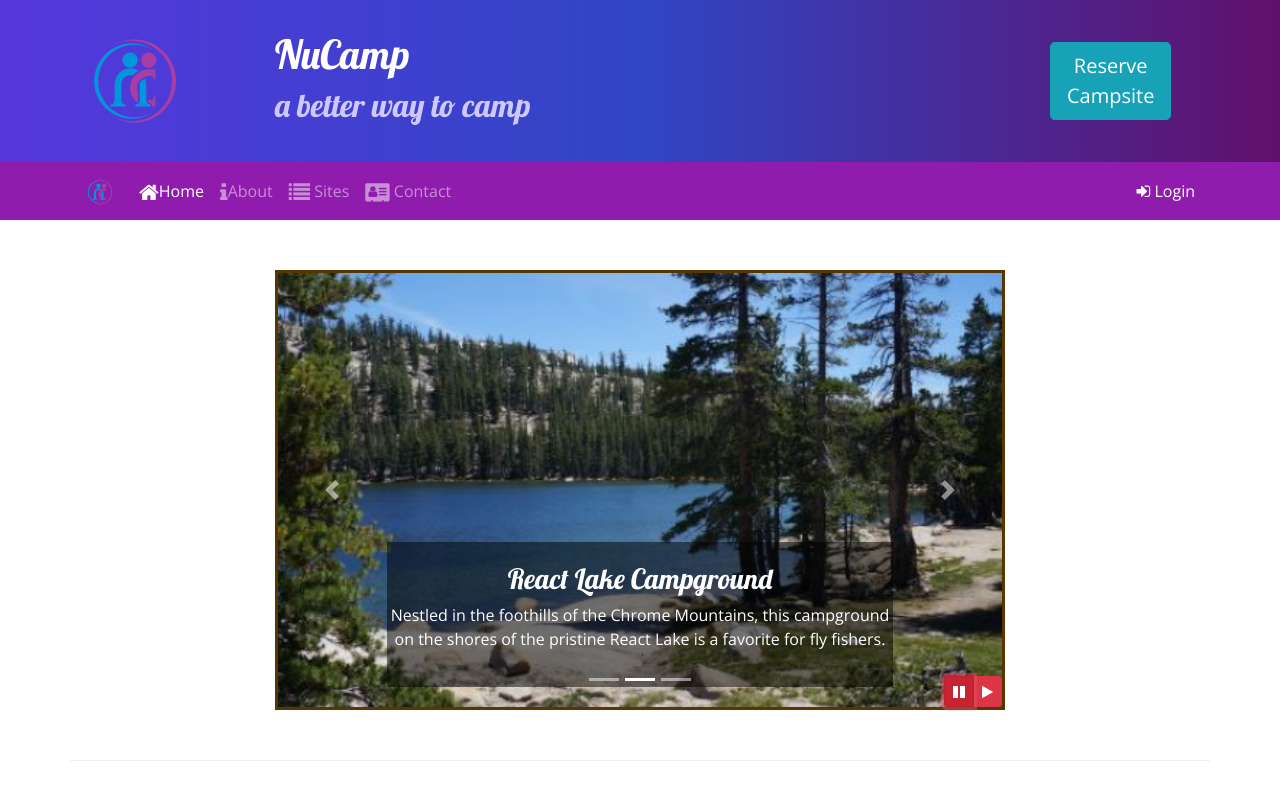
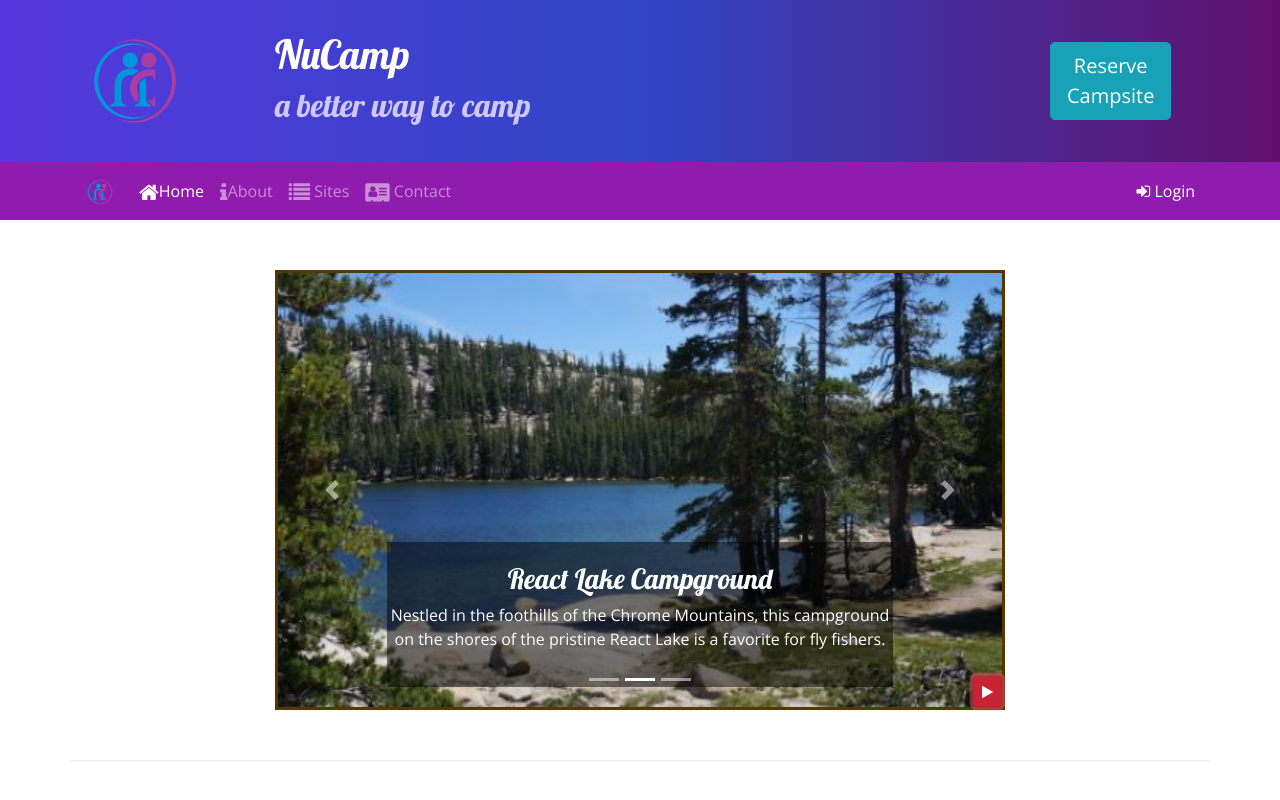
Before and after one commit to mshrestha5/nucamp_bootstrap, a website: page index.html in a window 1280 px wide. Both pictures are taken after a click on the button 959 px from the left and 691 px from the top of the page. Shown: the top 800 px of the page. Drawn offline with nearby package versions, Linux system fonts and the light colour scheme.

Commit message:
Bootstrap and jQuery Part 2

```diff
--- a/index.html
+++ b/index.html
@@ -246,14 +246,14 @@
                         <span class="sr-only">Next</span>
                     </a>
 
-                    <div class="btn-group" id="carouselButton">
-                        <button class="btn btn-danger btn-sm" id="carouselPause">
-                            <i class="fa fa-pause"></i>
-                        </button>
-                        <button class="btn btn-danger btn-sm" id="carouselPlay">
+                    <!-- <div class="btn-group" id="carouselButton"> -->
+                    <button class="btn btn-danger btn-sm" id="carouselButton">
+                        <i class="fa fa-pause"></i>
+                    </button>
+                    <!-- <button class="btn btn-danger btn-sm" id="carouselPlay">
                             <i class="fa fa-play"></i>
-                        </button>
-                    </div>
+                        </button> -->
+                    <!-- </div> -->
                 </div>
             </div>
         </div>
@@ -384,13 +384,17 @@
 
     <script>
         $(function () {
-            $(".carousel").carousel({ interval: 2000, pause: "false" });
-
-            $("#carouselPause").click(function () {
-                $(".carousel").carousel("pause");
-            });
-            $("#carouselPlay").click(function () {
-                $(".carousel").carousel("cycle");
+            $(".carousel").carousel({ interval: 2000 });
+            $("#carouselButton").click(function () {
+                if ($("#carouselButton").children("i").hasClass("fa-pause")) {
+                    $(".carousel").carousel("pause");
+                    $("#carouselButton").children("i").removeClass("fa-pause");
+                    $("#carouselButton").children("i").addClass("fa-play");
+                } else {
+                    $(".carousel").carousel("cycle");
+                    $("#carouselButton").children("i").removeClass("fa-play");
+                    $("#carouselButton").children("i").addClass("fa-pause");
+                }
             });
         });
     </script>
```
